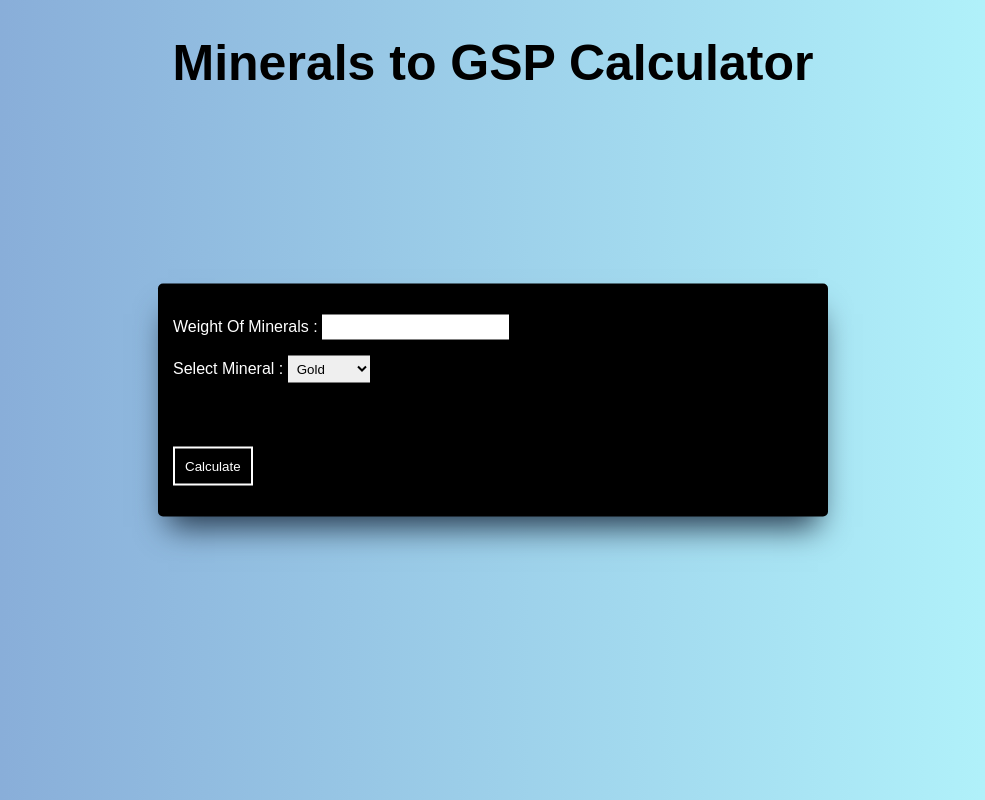
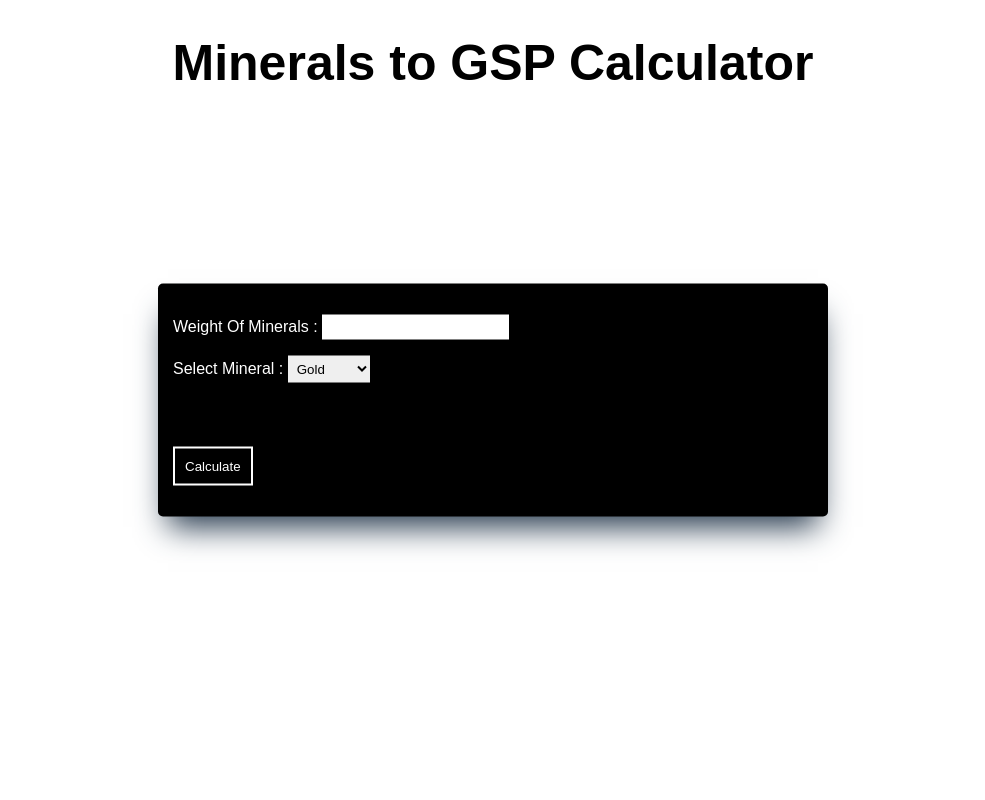
Before and after one commit to Tanakaqn/gspcalculator, a plain HTML site: page index.html in a window 1280 px wide. Shown: the whole page, without its empty margins (147-1132 px from the left). Drawn offline with Linux system fonts and the light colour scheme.

Commit message:
Update style.css

```diff
--- a/style.css
+++ b/style.css
@@ -1,7 +1,7 @@
 body{
     color: white;
     font-family: Arial, Helvetica, sans-serif;
-    background: linear-gradient(to right, #83a4d4, #b6fbff);
+    background: white;
 }
 span{
     color: red;
```
